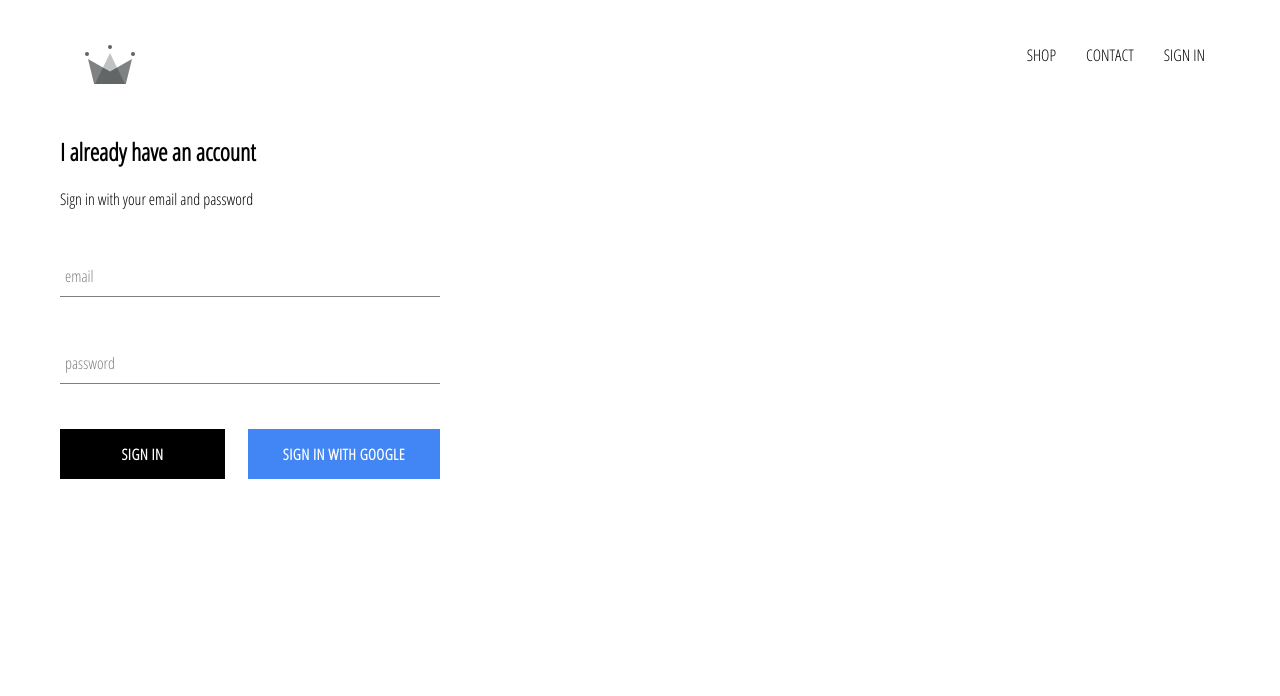
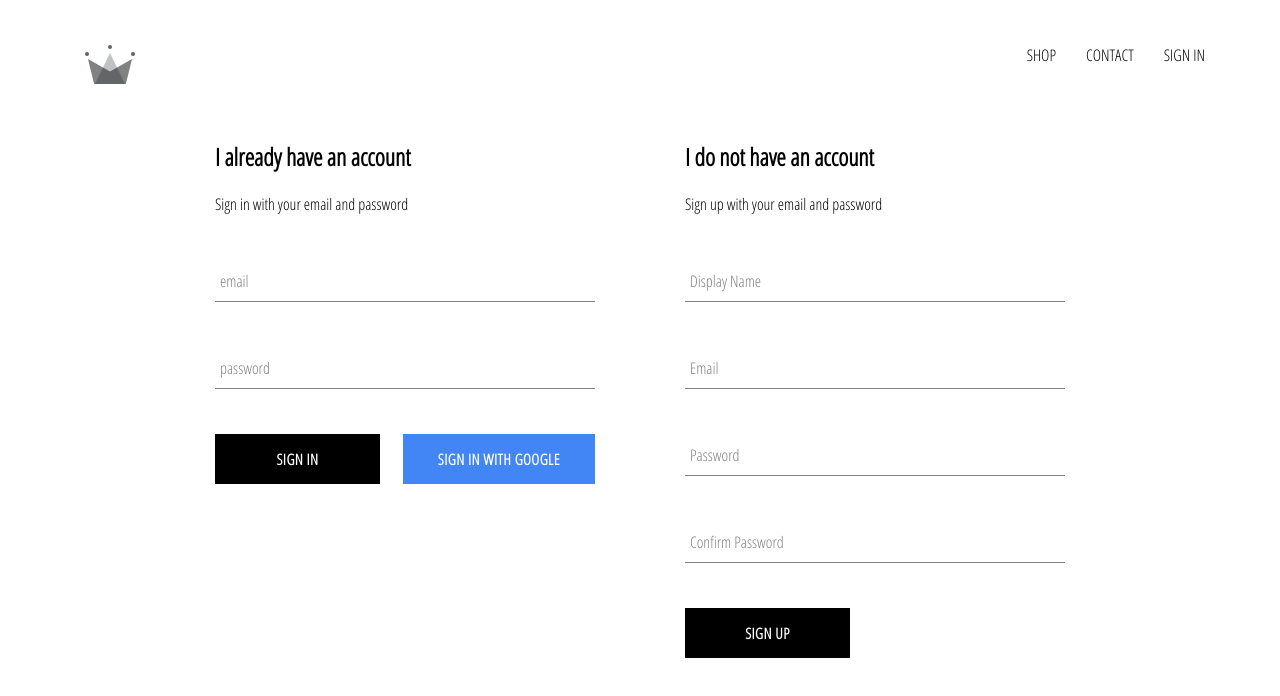
Before and after one commit to Mirzohid22/crwn-app, a React (Create React App) app: page /signIn in a window 1280 px wide. Shown: the top 696 px of the page. Built offline with nearby package versions, Linux system fonts and the light colour scheme; no server answers.

Commit message:
implemented firebase utils, included ability to store authenticated users into our firestore database

```diff
--- a/package.json
+++ b/package.json
@@ -6,7 +6,7 @@
     "@testing-library/jest-dom": "^5.11.4",
     "@testing-library/react": "^11.1.0",
     "@testing-library/user-event": "^12.1.10",
-    "firebase": "^9.1.0",
+    "firebase": "^7.24.0",
     "node-sass": "^4.14.1",
     "react": "^17.0.2",
     "react-dom": "^17.0.2",
--- a/src/App.js
+++ b/src/App.js
@@ -5,7 +5,8 @@
 import HomePage from "./pages/homepage/homepage";
 import ShopPage from "./pages/shop/shop";
 import SignInAndSignUpPage from "./pages/sign-in-and-sign-up/sign-in-and-sign-up";
-import { auth } from "./firebase/firebase";
+// import { auth, getUsers, db, createUserProfileDocument } from "./firebase/firebase";
+import { auth, createUserProfileDocument } from "./firebase/firebase.utils";
 
 class App extends React.Component {
   constructor() {
@@ -13,17 +14,33 @@
 
     this.state = {
       currentUser: null,
-    }
+    };
   }
 
   unSubscribeFromAuth = null;
 
   componentDidMount() {
-    this.unSubscribeFromAuth = auth.onAuthStateChanged(user => {
-      this.setState({currentUser: user});
+    this.unSubscribeFromAuth = auth.onAuthStateChanged(async (userAuth) => {
+      // this.setState({currentUser: user});
+      // await getUsers(db);
+      if (userAuth) {
+        const userRef = await createUserProfileDocument(userAuth);
 
-      console.log("appJs user:", this.state.currentUser);
-    })
+        userRef.onSnapshot((snapShot) => {
+          this.setState({
+            currentUser: {
+              id: snapShot.id,
+              ...snapShot.data(),
+            },
+          }, () => console.log(this.state));
+        });
+        console.log(this.state);
+      } else {
+        this.setState({
+          currentUser: userAuth,
+        });
+      }
+    });
   }
 
   componentWillUnmount() {
--- a/src/components/header/header.jsx
+++ b/src/components/header/header.jsx
@@ -1,7 +1,8 @@
 import React from "react";
 import { Link } from "react-router-dom";
 import { ReactComponent as Logo } from "../../assets/crown.svg";
-import { auth } from "../../firebase/firebase";
+// import { auth } from "../../firebase/firebase";
+import { auth } from "../../firebase/firebase.utils";
 import "./header.scss";
 
 const Header = ({ currentUser }) => {
--- a/src/components/sign-in/sign-in.jsx
+++ b/src/components/sign-in/sign-in.jsx
@@ -2,7 +2,8 @@
 import FormInput from "../form-input/form-input";
 import CustomButton from "../custom-button/custom-button";
 // import { signInWithGoogle } from "../../firebase/firebase.util";
-import { signInWithGoogleFirebase } from "../../firebase/firebase";
+// import { signInWithGoogleFirebase } from "../../firebase/firebase";
+import { signInWithGoogle } from "../../firebase/firebase.utils";
 import "./sign-in.scss";
 
 class SignIn extends React.Component {
@@ -56,7 +57,7 @@
 
           <div className="buttons">
             <CustomButton type="submit">SIGN IN</CustomButton>
-            <CustomButton onClick={signInWithGoogleFirebase} isGoogleSignIn>
+            <CustomButton onClick={signInWithGoogle} isGoogleSignIn>
               Sign in with Google
             </CustomButton>
           </div>
--- /dev/null
+++ b/src/components/sign-up/sign-up.jsx
@@ -0,0 +1,97 @@
+import React from "react";
+import FormInput from "../form-input/form-input";
+import CustomButton from "../custom-button/custom-button";
+import { auth, createUserProfileDocument } from "../../firebase/firebase.utils";
+import "./sign-up.scss";
+
+class SignUp extends React.Component {
+  constructor() {
+    super();
+    this.state = {
+      displayName: "",
+      email: "",
+      password: "",
+      confirmPassword: "",
+    };
+  }
+
+  handleSubmit = async (event) => {
+    event.preventDefault();
+
+    const { displayName, email, password, confirmPassword } = this.state;
+
+    if (password !== confirmPassword) {
+      alert("passwords don't match");
+      return;
+    }
+
+    try {
+      const { user } = await auth.createUserWithEmailAndPassword(
+        email,
+        password
+      );
+
+      await createUserProfileDocument(user, { displayName });
+
+      this.setState({
+        displayName: "",
+        email: "",
+        password: "",
+        confirmPassword: "",
+      });
+    } catch (error) {
+      console.log("An error occured!", error.message);
+    }
+  };
+
+  handleChange = (event) => {
+    const { name, value } = event.target;
+    this.setState({ [name]: value });
+  };
+
+  render() {
+    const { displayName, email, password, confirmPassword } = this.state;
+    return (
+      <div className="sign-up">
+        <h2>I do not have an account</h2>
+        <span>Sign up with your email and password</span>
+        <form className="sign-up-form" onSubmit={this.handleSubmit}>
+          <FormInput
+            label="Display Name"
+            name="displayName"
+            type="text"
+            value={displayName}
+            required
+            handleChange={this.handleChange}
+          />
+          <FormInput
+            label="Email"
+            name="email"
+            type="email"
+            value={email}
+            required
+            handleChange={this.handleChange}
+          />
+          <FormInput
+            label="Password"
+            name="password"
+            type="password"
+            value={password}
+            required
+            handleChange={this.handleChange}
+          />
+          <FormInput
+            label="Confirm Password"
+            name="confirmPassword"
+            type="password"
+            value={confirmPassword}
+            required
+            handleChange={this.handleChange}
+          />
+          <CustomButton type="submit">SIGN UP</CustomButton>
+        </form>
+      </div>
+    );
+  }
+}
+export default SignUp;
--- /dev/null
+++ b/src/components/sign-up/sign-up.scss
@@ -0,0 +1,9 @@
+.sign-up {
+    display: flex;
+    flex-direction: column;
+    width: 380px;
+
+    .title {
+      margin: 10px 0;
+    }
+  }
--- /dev/null
+++ b/src/firebase/firebase.utils.js
@@ -0,0 +1,78 @@
+import firebase from "firebase/app";
+import "firebase/firestore";
+import "firebase/auth";
+
+const config = {
+    apiKey: "AIzaSyDIMGRyjkhAv4lLoG2q9cdZq02ePRz6vy8",
+    authDomain: "crwn-app-28943.firebaseapp.com",
+    projectId: "crwn-app-28943",
+    storageBucket: "crwn-app-28943.appspot.com",
+    messagingSenderId: "661518979176",
+    appId: "1:661518979176:web:de4c23fc405886be046bdd",
+    measurementId: "G-LLGJ05D05V",
+  };
+
+export const createUserProfileDocument = async (userAuth, additionalData) => {
+    if(!userAuth) return;
+
+    const userRef = firestore.doc(`users/${userAuth.uid}`);
+
+    const snapShot = await userRef.get();
+
+    if(!snapShot.exists) {
+        const { displayName, email } = userAuth;
+        const createdAt = new Date();
+
+        try {
+            userRef.set({
+                displayName,
+                email,
+                createdAt,
+                ...additionalData
+            })
+        } catch(error) {
+            console.log("error creating user", error.message);
+        }
+    }
+    return userRef;
+};
+
+// export const createUserProfileDocument = async (userAuth, additionalData) => {
+//   if (!userAuth) return;
+
+//   const userRef = firestore.doc(`users/${userAuth.uid}`);
+
+//   const snapShot = await userRef.get();
+
+//   if (!snapShot.exists) {
+//     const { displayName, email } = userAuth;
+//     const createAt = new Date();
+
+//     try {
+//       await userRef.set({
+//         displayName,
+//         email,
+//         createAt,
+//         ...additionalData,
+//       });
+//     } catch (error) {
+//       console.log("error creating user", error.message);
+//     }
+//   }
+
+//   return userRef;
+// };
+
+firebase.initializeApp(config);
+
+export const auth = firebase.auth();
+export const firestore = firebase.firestore();
+
+const provider = new firebase.auth.GoogleAuthProvider();
+provider.setCustomParameters({ prompt: "select_account" });
+export const signInWithGoogle = () => {
+  console.log("SigInWithGoogle");
+  auth.signInWithPopup(provider);
+};
+
+export default firebase;
--- a/src/pages/sign-in-and-sign-up/sign-in-and-sign-up.jsx
+++ b/src/pages/sign-in-and-sign-up/sign-in-and-sign-up.jsx
@@ -1,10 +1,12 @@
 import React from "react";
 import SignIn from "../../components/sign-in/sign-in";
+import SignUp from "../../components/sign-up/sign-up";
 import "./sign-in-and-sign-up.scss";
 
 const SignInAndSignUpPage = () => (
     <div className="sign-in-and-sign-up">
         <SignIn />
+        <SignUp />
     </div>
 );
 export default SignInAndSignUpPage;
--- a/src/pages/sign-in-and-sign-up/sign-in-and-sign-up.scss
+++ b/src/pages/sign-in-and-sign-up/sign-in-and-sign-up.scss
@@ -0,0 +1,6 @@
+.sign-in-and-sign-up {
+    width: 850px;
+    display: flex;
+    justify-content: space-between;
+    margin: 30px auto;
+  }
```
Also changed, not shown: src/firebase/firebase.js (+50 -34 lines), 1 other file (tests, documents, lock files or other folders).
